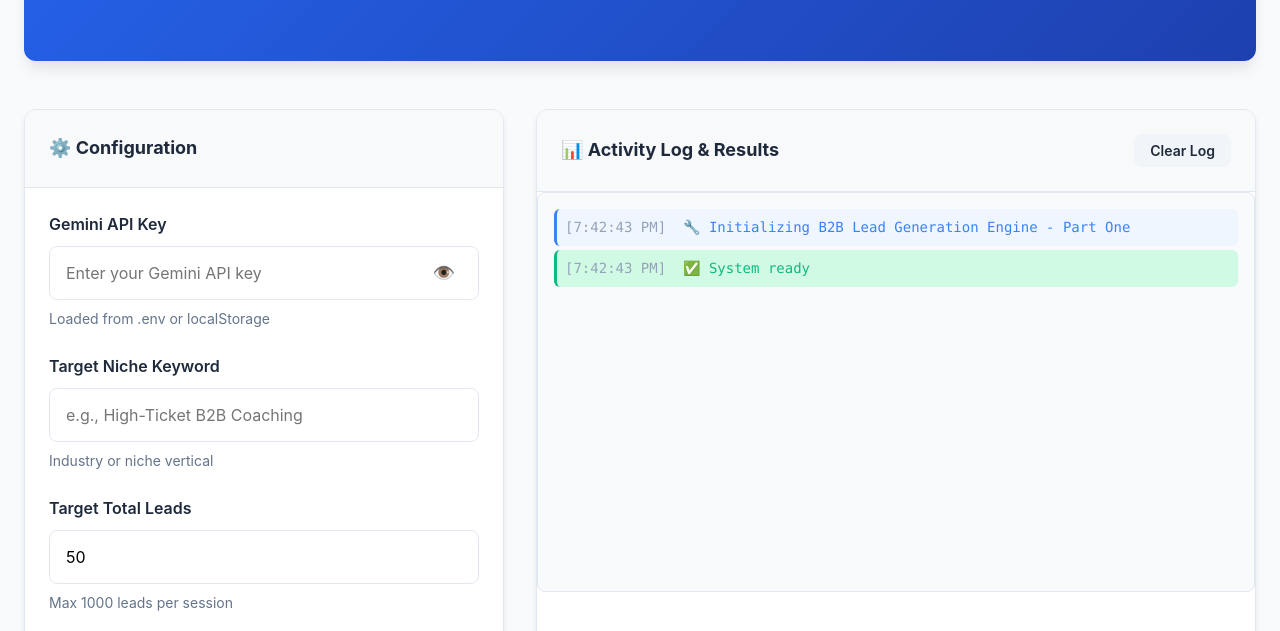
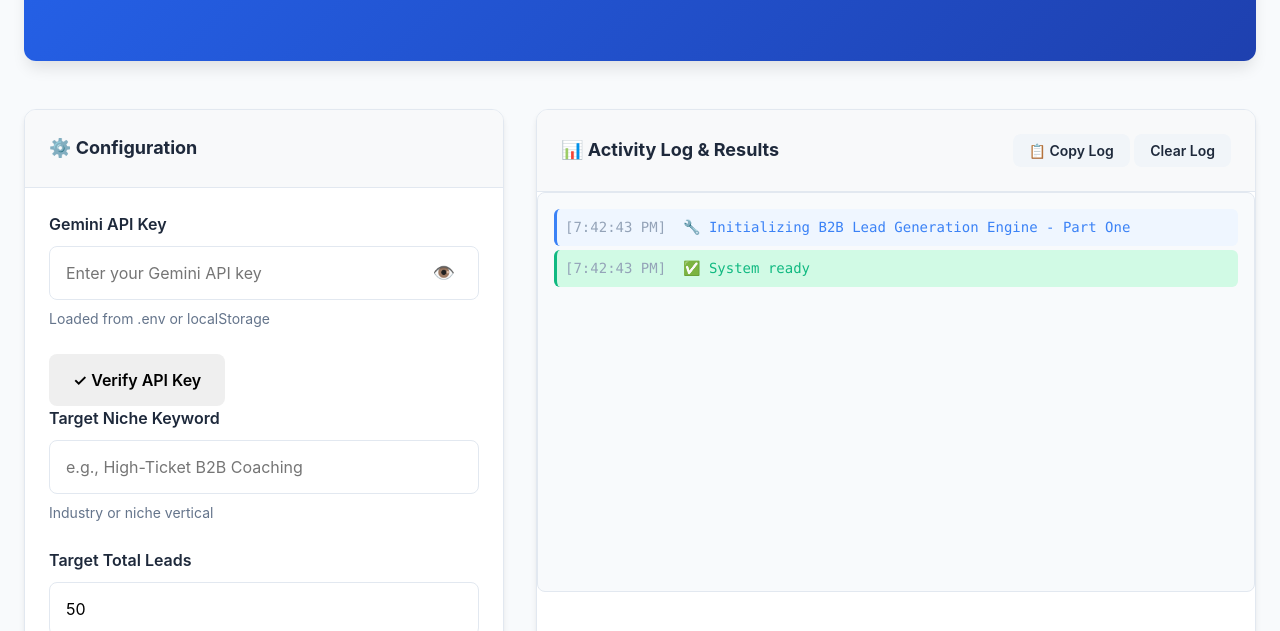
Before and after one commit to nowimhere3/CDOD, a plain HTML site: page index.html in a window 1280 px wide. Shown: the part 169-800 px from the top of the page. Drawn offline with Linux system fonts and the light colour scheme.

Commit message:
Update index.html: Add API key verification button and copy log button with status indicator

```diff
--- a/index.html
+++ b/index.html
@@ -37,6 +37,11 @@
                         </div>
                         <small class="hint">Loaded from .env or localStorage</small>
                     </div>
+
+                    <button id="verifyApiKeyBtn" class="btn btn-info">
+                        ✓ Verify API Key
+                    </button>
+                    <div id="apiKeyStatus" class="api-status-placeholder"></div>
 
                     <div class="form-group">
                         <label for="targetNiche">Target Niche Keyword</label>
@@ -87,7 +92,10 @@
             <div class="panel output-panel">
                 <div class="panel-header">
                     <h2>📊 Activity Log & Results</h2>
-                    <button id="clearLogBtn" class="btn btn-small">Clear Log</button>
+                    <div class="log-controls">
+                        <button id="copyLogBtn" class="btn btn-small" title="Copy entire log to clipboard">📋 Copy Log</button>
+                        <button id="clearLogBtn" class="btn btn-small">Clear Log</button>
+                    </div>
                 </div>
                 <div id="activityLog" class="activity-log">
                     <div class="log-entry log-info">
```
